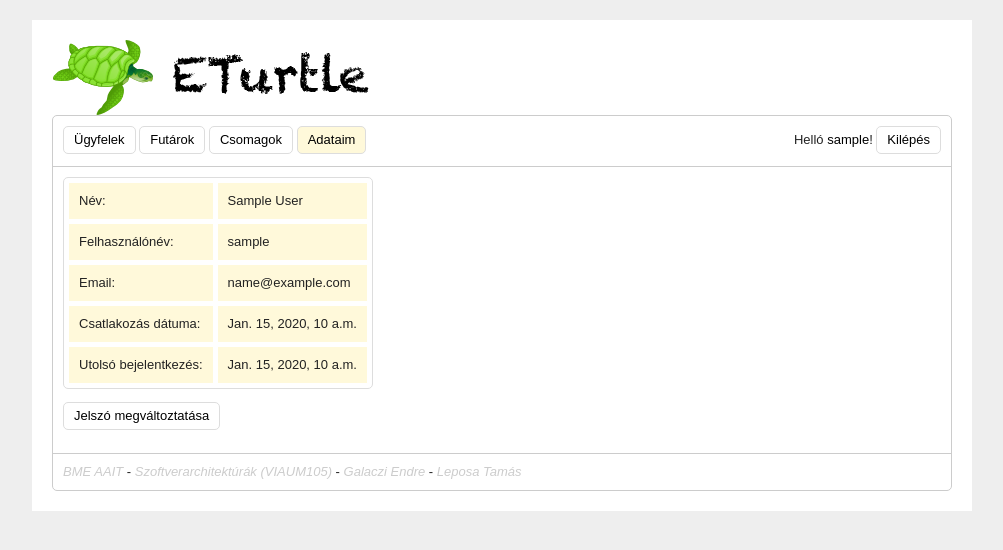
After one commit to boltboxapp/eturtle, a Django app: a page that uses server/templates/base.html in a window 1280 px wide. The commit adds this page. Shown: the top 550 px of the page, without its empty margins (138-1141 px from the left). Run offline with Django 3.2, Linux system fonts and the light colour scheme; a user stored in the database is signed in; tables that the repository leaves empty hold one stand-in row (values such as "Sample post"); parts of the project's set-up code (start-up, migrations or seed data) failed here and were passed over; some libraries are stand-ins or nearby versions.

Commit message:
profile page, change password, closes #31

```diff
--- a/server/dispatch/views.py
+++ b/server/dispatch/views.py
@@ -1,9 +1,11 @@
 # Create your views here.
 from django.contrib.auth import authenticate, login
+from django.contrib.auth.models import User
 from django.core.urlresolvers import reverse
 from django.http import HttpResponse, HttpResponseServerError, HttpResponseForbidden, HttpResponseNotFound
 from django.views.decorators.csrf import csrf_exempt, csrf_protect
 from django.views.generic import ListView
+from django.views.generic.detail import DetailView
 from django.views.generic.edit import CreateView
 from dispatch.forms import PackageForm, CourierForm
 from dispatch.models import Package, Courier, Client
@@ -62,3 +64,7 @@ class CourierCreateView(WebLoginRequiredMixin, CreateView):
 
 class ClientListView(AdminOr404Mixin, ListView):
     model = Client
+
+class ProfileView(WebLoginRequiredMixin, DetailView):
+    def get_object(self, queryset=None):
+        return self.request.user
--- /dev/null
+++ b/server/templates/auth/user_detail.html
@@ -0,0 +1,34 @@
+{% extends "base.html" %}
+
+{% block profile_tab_class %}selected{% endblock %}
+
+{% block content %}
+
+    <table class="datagrid">
+    <tr>
+        <td>Név:</td>
+        <td>{{ object.get_full_name }}</td>
+    </tr>
+    <tr>
+        <td>Felhasználónév:</td>
+        <td>{{ object.username }}</td>
+    </tr>
+    <tr>
+        <td>Email:</td>
+        <td>{{ object.email}}</td>
+    </tr>
+    <tr>
+        <td>Csatlakozás dátuma:</td>
+        <td>{{ object.date_joined }}</td>
+    </tr>
+    <tr>
+        <td>Utolsó bejelentkezés:</td>
+        <td>{{ object.last_login }}</td>
+    </tr>
+    </table>
+
+    <p>
+        <a class="nav-button" href="{% url auth_password_change %}">Jelszó megváltoztatása</a>
+    </p>
+
+{% endblock %}
--- a/server/templates/base.html
+++ b/server/templates/base.html
@@ -36,10 +36,11 @@
                         <a href="{% url courier_list %}" class="nav-button {% block courier_tab_class %}{% endblock %}">Futárok</a>
                     {% endif %}
                     <a href="{% url package_list %}" class="nav-button {% block package_tab_class %}{% endblock %}">Csomagok</a>
+                    <a href="{% url profile %}" class="nav-button {% block profile_tab_class %}{% endblock %}">Adataim</a>
                 {% endif %}
             {% endblock %}
                 {% if user.is_authenticated %}
-                    <span id="user_crumb">Helló {{ user }}! <a href="{% url auth_logout %}" class="nav-button">Kilépés</a></span>
+                    <span id="user_crumb">Helló <a href="{% url profile %}">{{ user }}</a>! <a href="{% url auth_logout %}" class="nav-button">Kilépés</a></span>
                 {% else %}
                     <span id="user_crumb"><a href="{% url auth_login %}" class="nav-button">Belépés</a></span>
                 {% endif %}
--- a/server/urls.py
+++ b/server/urls.py
@@ -4,6 +4,7 @@ from django.contrib import admin
 from django.core.urlresolvers import reverse
 from django.views.generic.simple import redirect_to
 from django.utils.functional import lazy
+from server.dispatch.views import ProfileView
 
 reverse_lazy = lazy(reverse, unicode)
 admin.autodiscover()
@@ -26,6 +27,7 @@ urlpatterns = patterns('',
 
     #registration+auth app urls
     url(r'^accounts/', include('registration.backends.default.urls')),
+    url(r'^accounts/profile/', ProfileView.as_view(), name="profile"),
 
     #redirect to package_list(in dispatch app)
     url(r'^$', redirect_to, {'url': reverse_lazy('package_list')}),
```
Also changed, not shown: server/templates/registration/password_change_done.html (added, +10 -0 lines), server/templates/registration/password_change_form.html (added, +15 -0 lines).
